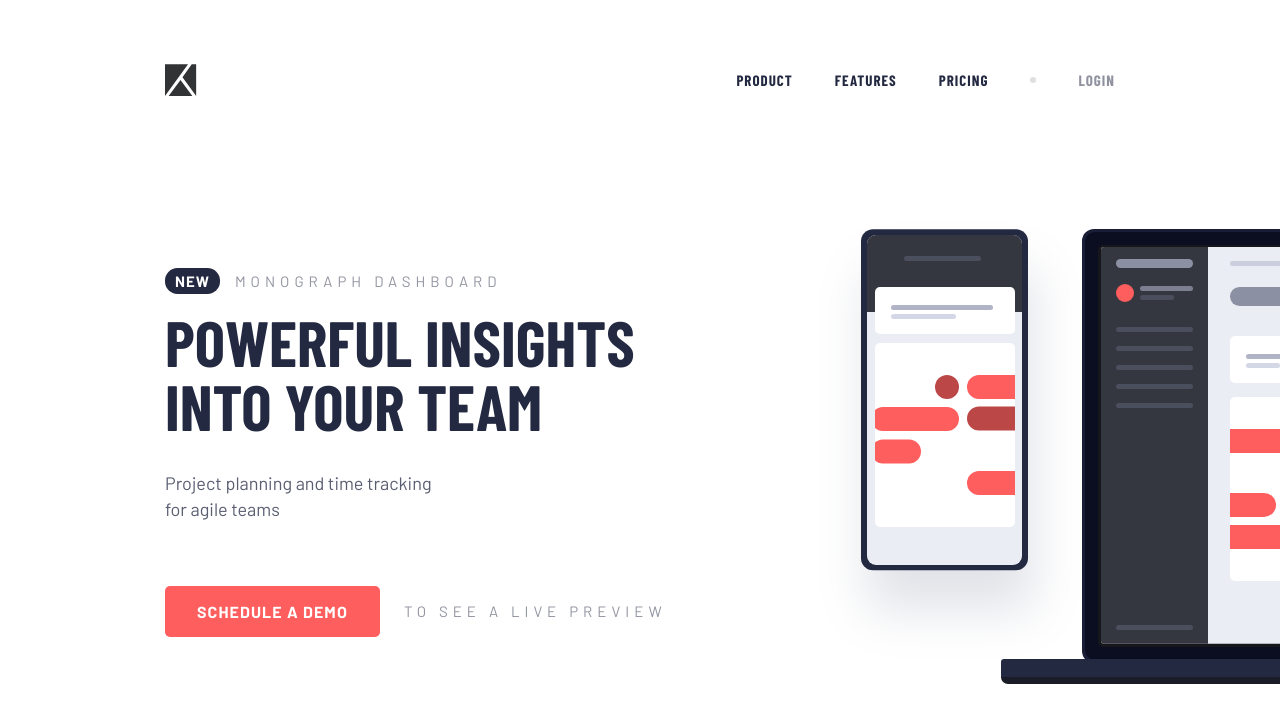
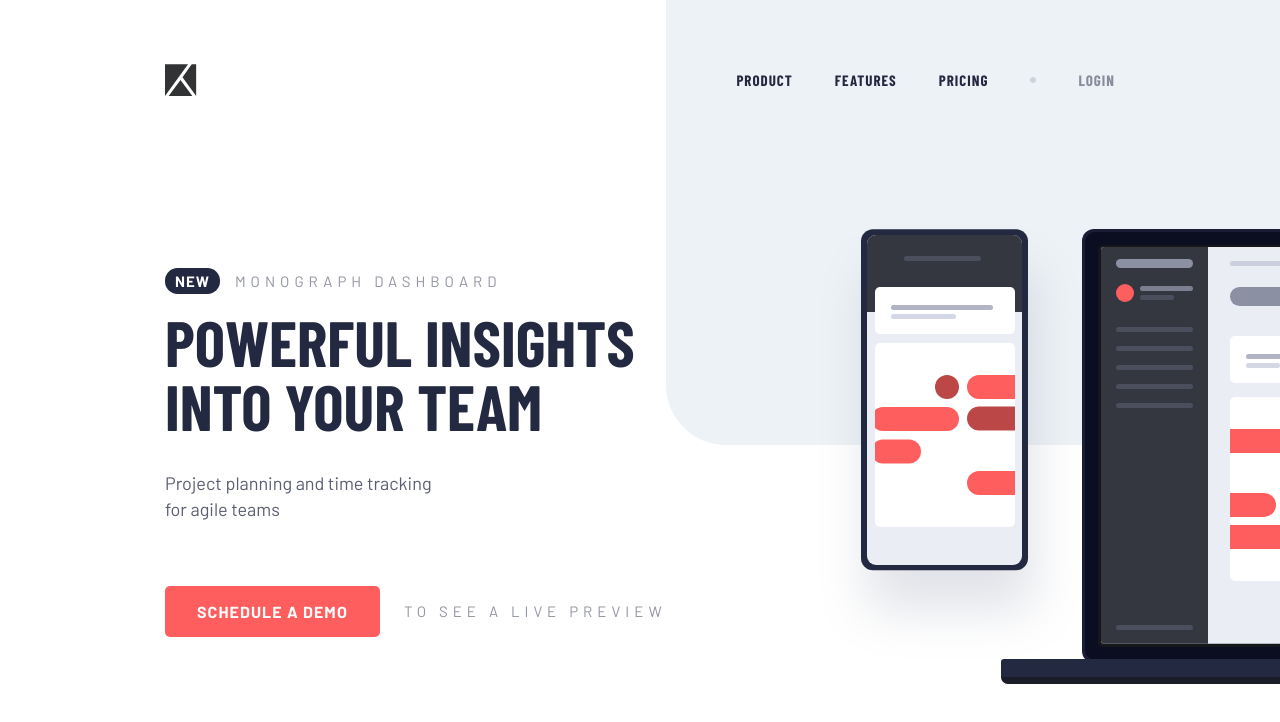
Before and after one commit to EsraaY21/project-tracking-intro-component, a React (Vite) app: page / in a window 1280 px wide. Shown: the top 722 px of the page. Built offline with nearby package versions, Linux system fonts and the light colour scheme; a web font is replaced by a local one.

Commit message:
hero active

```diff
--- a/src/App.jsx
+++ b/src/App.jsx
@@ -3,6 +3,7 @@ function App() {
 
   return (
     <>
+      <main>
         <header>
           <nav>
             <a href="/">
@@ -25,7 +26,6 @@ function App() {
             </ul>
           </nav>
         </header>
-      <main>
         <section className="hero">
           <div className="hero_content">
             <p className="hero_title_top">
--- a/src/css/desktop.css
+++ b/src/css/desktop.css
@@ -5,12 +5,29 @@
     --color-brown: #BC4747;
     --color-dark: #242942;
     --color-gray: #E7ECF1;
+    --color-gray-bg: #EDF2F6;
 }
 
 body,
 * {
     font-family: "Barlow", serif;
     color: var(--color-dark);
+}
+
+main {
+    position: relative;
+}
+
+main::before {
+    content: "";
+    position: absolute;
+    top: 0;
+    right: 0;
+    width: 48vw;
+    height: 55%;
+    background-color: var(--color-gray-bg);
+    border-bottom-left-radius: 60px;
+    z-index: -1;
 }
 
 h1 {
@@ -42,6 +59,22 @@ header nav ul li a {
     font-size: 15px;
     letter-spacing: 1px;
     text-transform: uppercase;
+    position: relative;
+}
+
+header nav ul li a::after {
+    content: "";
+    position: absolute;
+    bottom: -3px;
+    left: 0;
+    width: 0%;
+    height: 2px;
+    background-color: currentColor;
+    transition: width 0.3s ease;
+}
+
+header nav ul li a:hover::after {
+    width: 100%;
 }
 
 header nav ul li.nav_dot {
@@ -135,6 +168,25 @@ header nav ul li a.nav_login {
     letter-spacing: 1.07px;
     padding: 16px 32px;
     border-radius: 5px;
+    position: relative;
+}
+
+.hero_cta a:before {
+    content: '';
+    position: absolute;
+    top: 0;
+    left: 0;
+    right: 0;
+    bottom: 0;
+    background: #FFFFFF;
+    mix-blend-mode: normal;
+    opacity: 0;
+    border-radius: 5px;
+    transition: opacity 0.3s ease;
+}
+
+.hero_cta a:hover:before {
+    opacity: 0.25;
 }
 
 .hero_cta span {
--- a/src/css/reset.css
+++ b/src/css/reset.css
@@ -33,4 +33,5 @@ ol {
 a {
     text-decoration: none;
     display: block;
+    color: inherit;
 }
```
Lines whose indentation alone changed are shown as unchanged.
